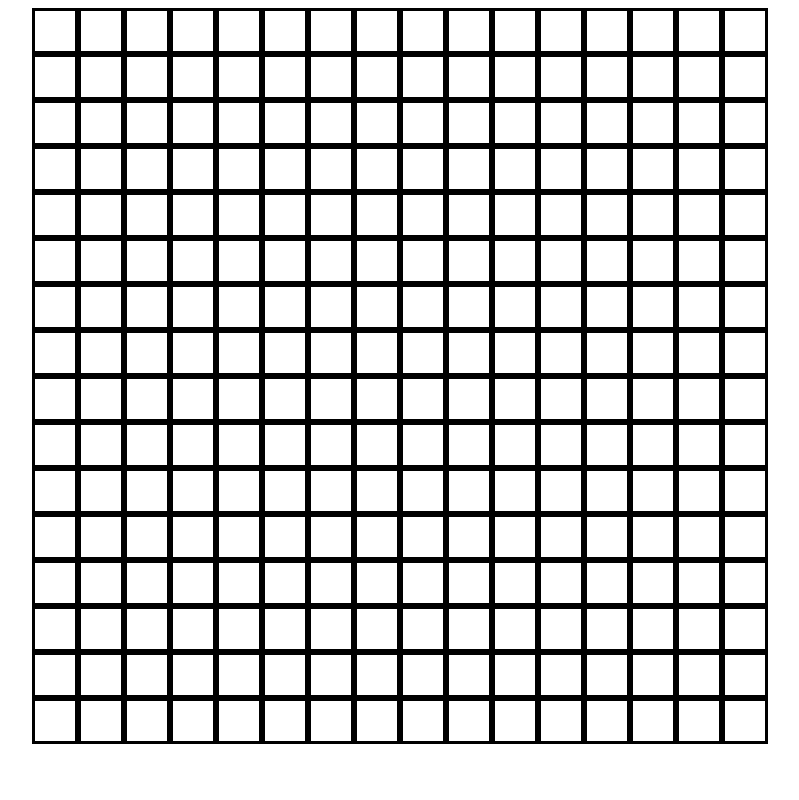
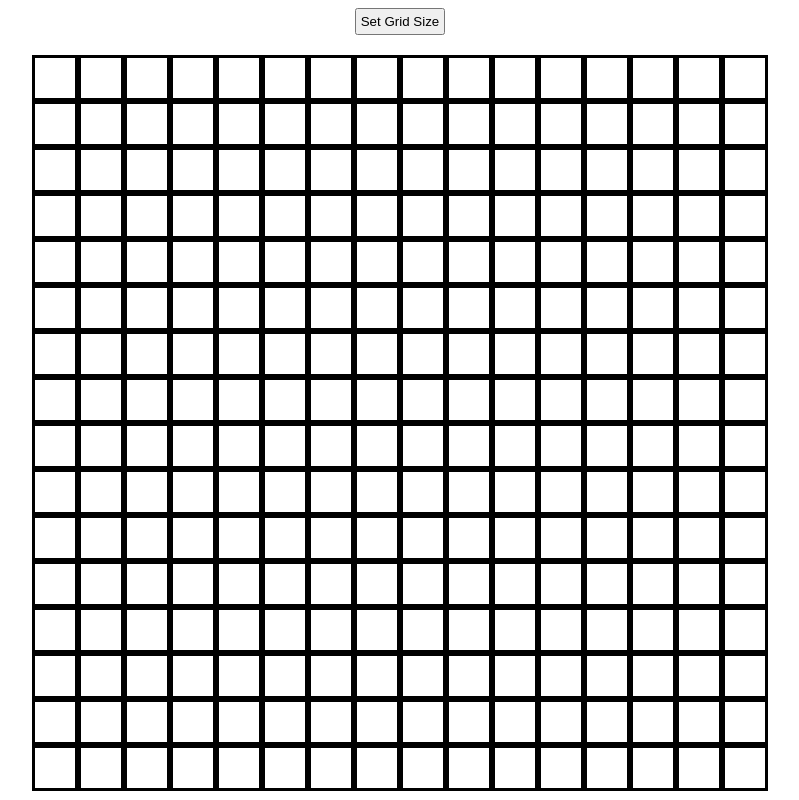
Before and after one commit to MRMartini39/Etch-a-Sketch, a plain HTML site: page index.html in a window 1280 px wide. Shown: the whole page, without its empty margins (240-1039 px from the left). Drawn offline with Linux system fonts and the light colour scheme.

Commit message:
Added button that allows user to set grid size Added button to html, style to css, and added an additional layer of abstraction in js logic

```diff
--- a/index.html
+++ b/index.html
@@ -8,8 +8,7 @@
     <script src="logic.js" defer></script>
 </head>
 <body>
-    <div id="container">
-
-    </div>
+    <button id="setGrid">Set Grid Size</button>
+    <div id="container"></div>
 </body>
 </html>
--- a/logic.js
+++ b/logic.js
@@ -1,9 +1,22 @@
 const container = document.querySelector("#container");
+const button = document.querySelector("#setGrid");
 
-for (let i = 0; i < 16; i++) {
+button.addEventListener("click", () => {
+    let gridSize = prompt("How many squares per side?");
+    createGrid(gridSize);
+})
+
+function createGrid(gridSize) {
+    removeGrid();
+
+    if (gridSize > 100) {
+        gridSize = 100;
+    }
+
+    for (let i = 0; i < gridSize; i++) {
         const row = document.createElement("div");
         row.setAttribute("class", "row");
-    for (let j = 0; j < 16; j++) {
+        for (let j = 0; j < gridSize; j++) {
             const pixel = document.createElement("div");
             pixel.setAttribute("class", "pixel");
             pixel.addEventListener("mouseover", () => {
@@ -14,3 +27,16 @@ for (let i = 0; i < 16; i++) {
         }
         container.appendChild(row);
     }
+}
+
+function removeGrid() {
+    const container = document.querySelector("#container");
+    const children = Array.from(document.querySelectorAll(".row"));
+
+    children.forEach((child) => {
+        container.removeChild(child);
+
+    });
+}
+
+createGrid(16);
--- a/style.css
+++ b/style.css
@@ -3,9 +3,10 @@
 }
 
 body {
-    display: flex;
+    flex-direction: column;
     justify-content: center;
     align-items: center;
+    gap: 20px;
 }
 
 .container {
@@ -18,3 +19,12 @@ body {
     border-width: 3px;
     border-color: black;
 }
+
+#black {
+    background-color: black;
+}
+
+#setGrid {
+    display: flex;
+    padding: 4px;
+}
```
Lines whose indentation alone changed are shown as unchanged.
